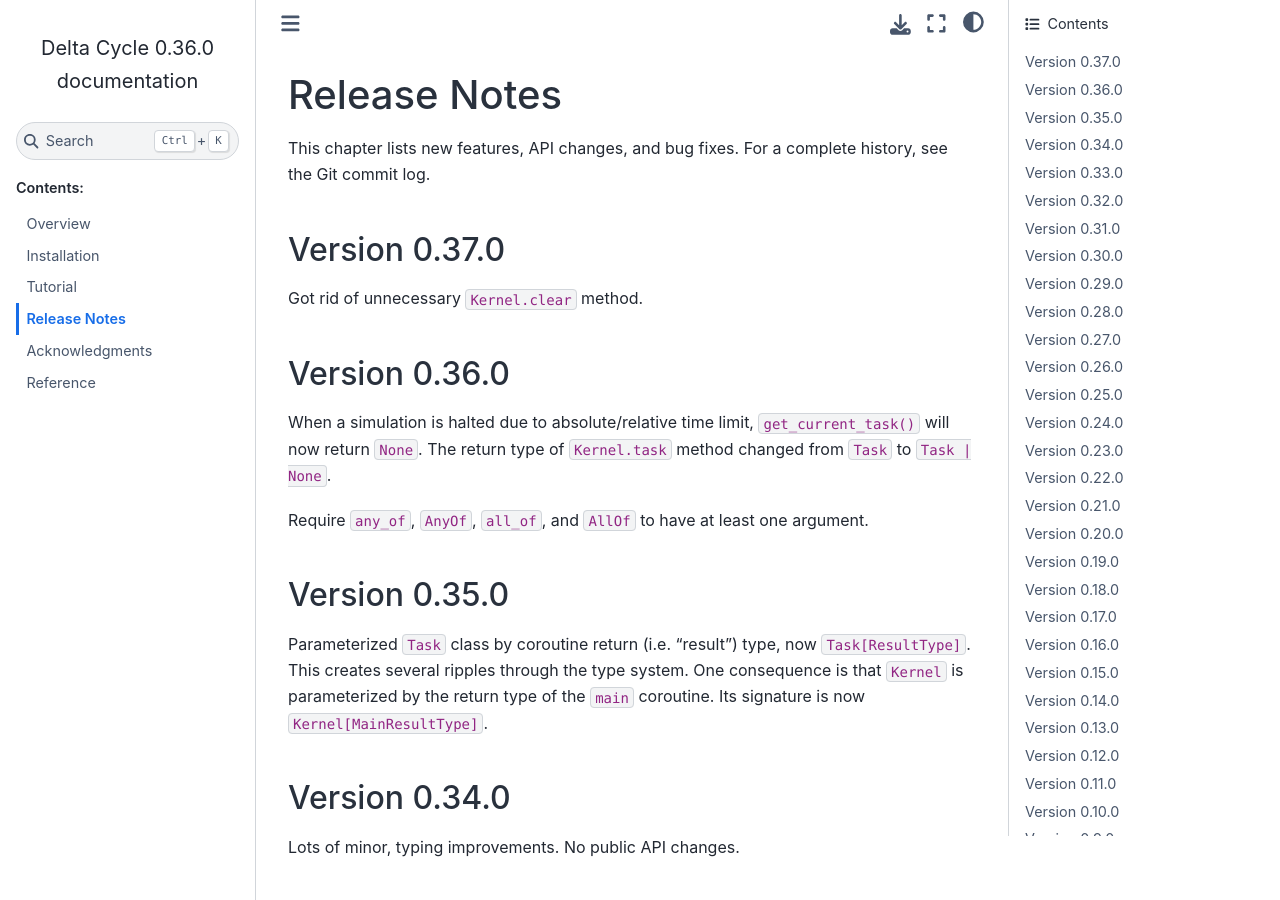
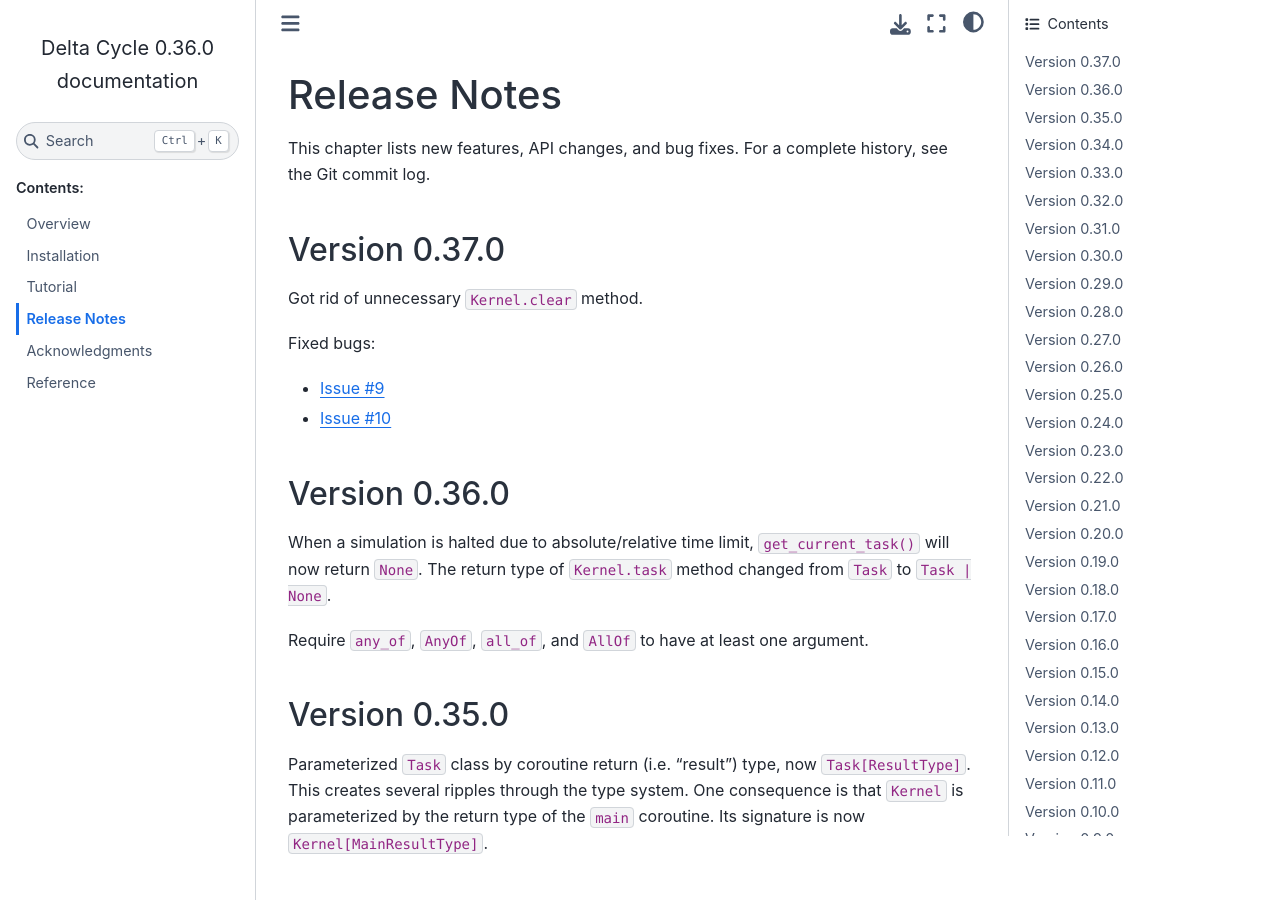
Before and after one commit to cjdrake/deltacycle, a Sphinx documentation site: the page built from doc/source/release_notes.rst, in a window 1280 px wide and 900 px high. Built offline with Sphinx 7.4.7 and the Sphinx Book theme 1.1.4, drawn with Linux system fonts in a browser that asks for light colours.

Commit message:
Update release notes; fix ref to Kernel.clear

```diff
--- a/doc/source/reference.rst
+++ b/doc/source/reference.rst
@@ -17,7 +17,6 @@ Kernel
     .. autoproperty:: main
     .. automethod:: task
     .. automethod:: done
-    .. automethod:: clear
     .. automethod:: call_soon
     .. automethod:: call_later
     .. automethod:: call_at
--- a/doc/source/release_notes.rst
+++ b/doc/source/release_notes.rst
@@ -12,6 +12,11 @@ Version 0.37.0
 ==============
 
 Got rid of unnecessary ``Kernel.clear`` method.
+
+Fixed bugs:
+
+* `Issue #9 <https://github.com/cjdrake/deltacycle/issues/9>`_
+* `Issue #10 <https://github.com/cjdrake/deltacycle/issues/10>`_
 
 
 Version 0.36.0
```
